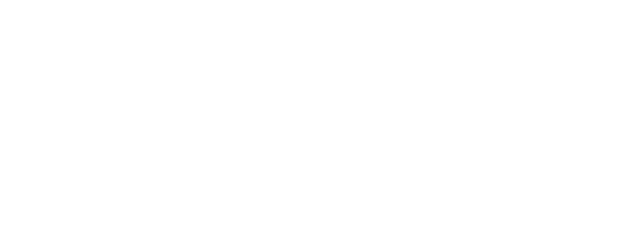
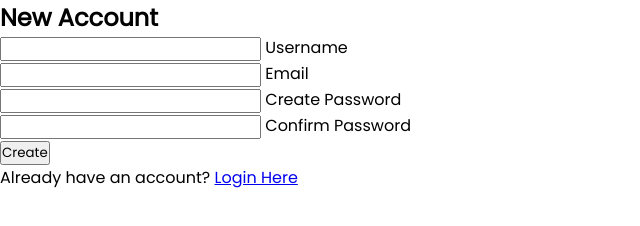
Before and after one commit to jsunh98/anim-reg-form, a plain HTML site: page index.html in a window 1280 px wide. Shown: the whole page, without its empty margins (0-640 px from the left). Drawn offline with Linux system fonts and the light colour scheme.

Commit message:
added all the html elements for the form

```diff
--- a/index.html
+++ b/index.html
@@ -9,6 +9,29 @@
 
 </head>
 <body>
+    <form class="form">
+        <h2>New Account</h2>
+        <div class="inputBox">
+            <input type="text" required>
+            <label>Username</label>
+        </div>
+        <div class="inputBox">
+            <input type="email" required>
+            <label>Email</label>
+        </div>
+        <div class="inputBox">
+            <input type="password" required>
+            <label>Create Password</label>
+        </div>
+        <div class="inputBox">
+            <input type="password" required>
+            <label>Confirm Password</label>
+        </div>
+        <div class="inputBox">
+            <input type="submit" value="Create">
+        </div>
+        <p>Already have an account? <a href="#">Login Here</a></p>
+    </form>
 
 </body>
 </html>
```
